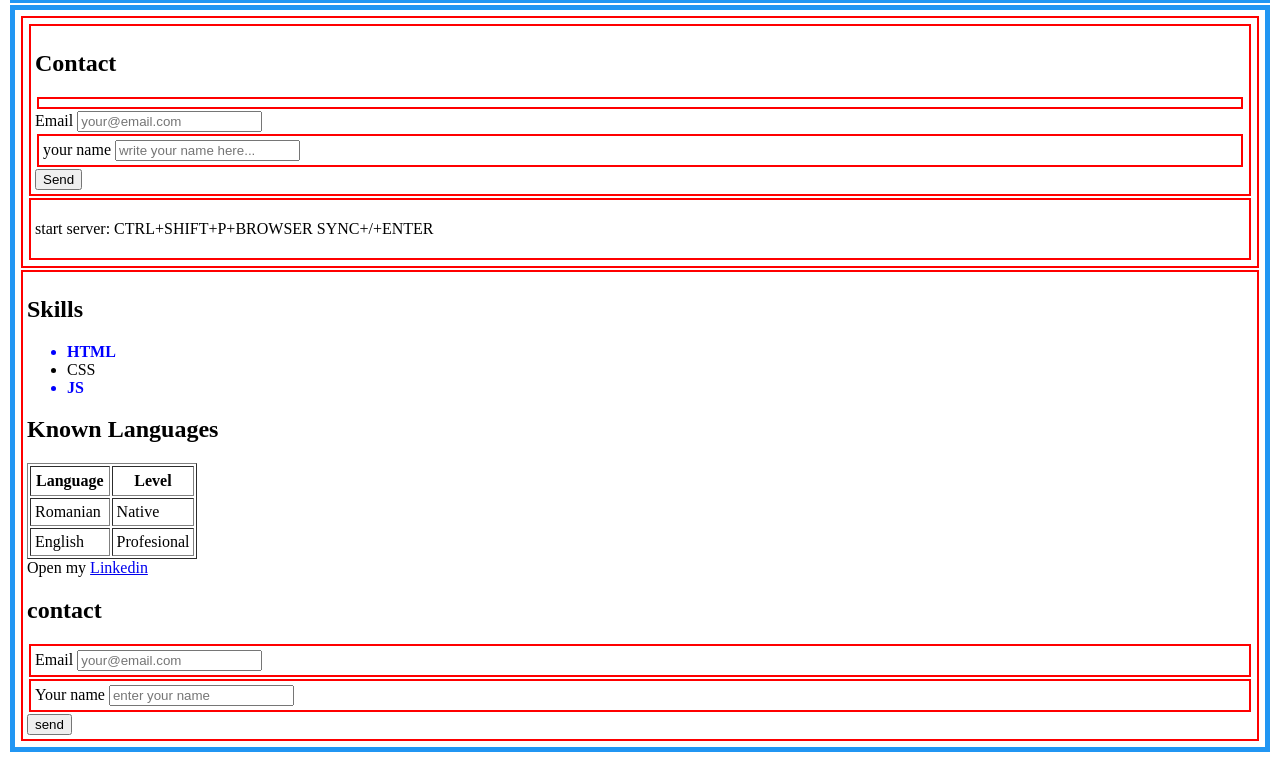
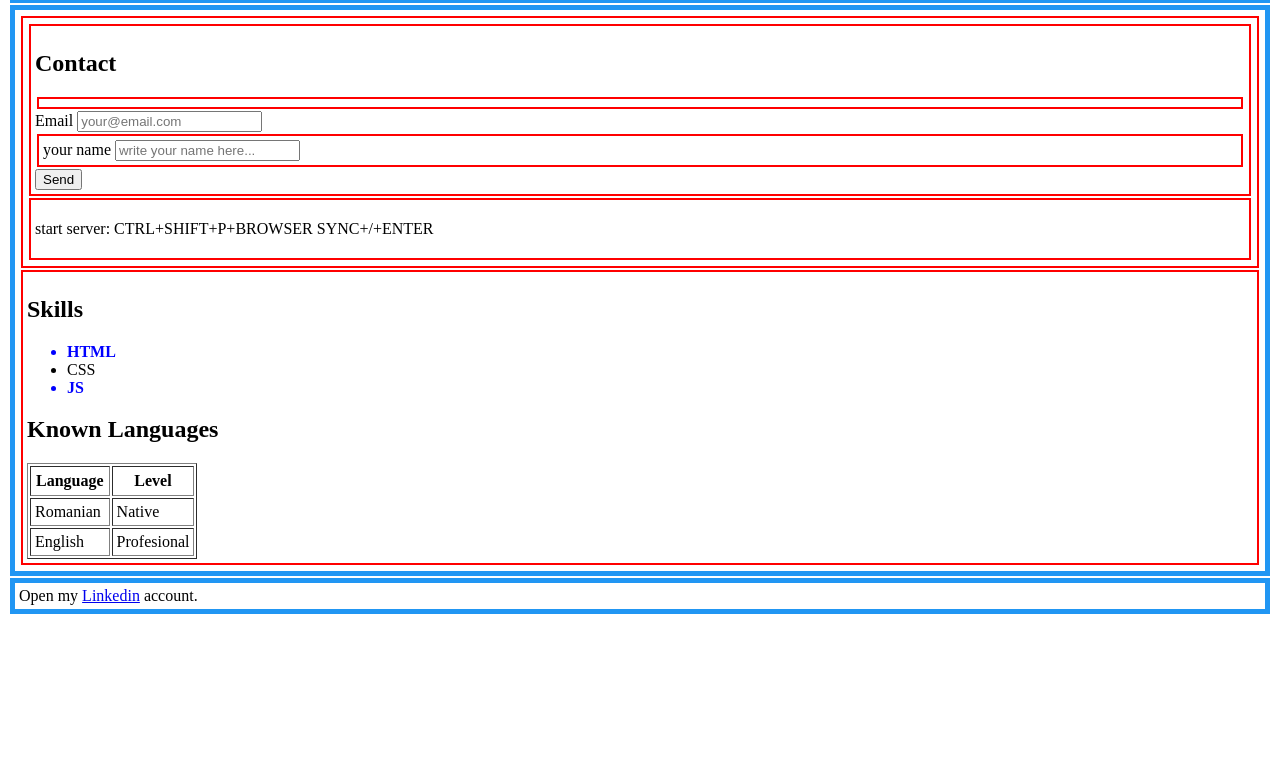
Before and after one commit to dpuie/dpuie.github.io, a plain HTML site: page index.html in a window 1280 px wide. Shown: the part 275-1035 px from the top of the page. After the commit the page ends 897 px from the top, so only its background shows below. Drawn offline with Linux system fonts and the light colour scheme.

Commit message:
modified index.html

```diff
--- a/index.html
+++ b/index.html
@@ -42,11 +42,14 @@
                 name="name"
                 id="username"
                 placeholder="write your name here..."
+                required
               />
             </div>
+
             <button type="submit">Send</button>
           </form>
         </section>
+
         <section>
           <p>start server: CTRL+SHIFT+P+BROWSER SYNC+/+ENTER</p>
         </section>
@@ -76,36 +79,19 @@
             <td>Profesional</td>
           </tr>
         </table>
+      </div>
+    </section>
 
+    <footer>
       Open my
       <a
         href="https://www.linkedin.com/feed/?trk=guest_homepage-basic_google-one-tap-submit"
         target="_blank"
         >Linkedin</a
+      >
       account.
-
-
-<form action="secretara.html">
-  <h2>contact</h2>
-
-  <div>
-    <label for="x">Email</label>
-    <input type="text" name="email" id="useremail"
-    placeholder="your@email.com"
-    required />
-  </div>
-
-  <div>
-    <label for="y">Your name</label>
-    <input type="text" name="name" id="username"
-    placeholder="enter your name"
-    required / >
-  </div>
-
-  <button type="submit">send</button>
-</form>
+    </footer>
 
     <script src="examples.js"></script>
-
   </body>
 </html>
```
Lines whose indentation alone changed are shown as unchanged.
